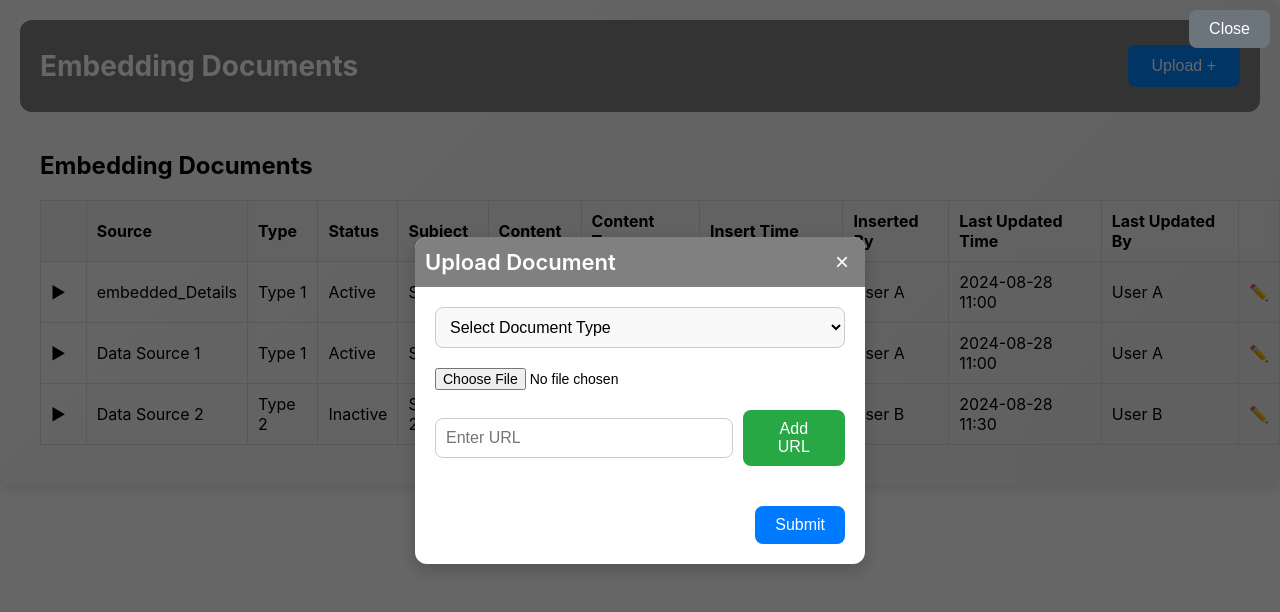
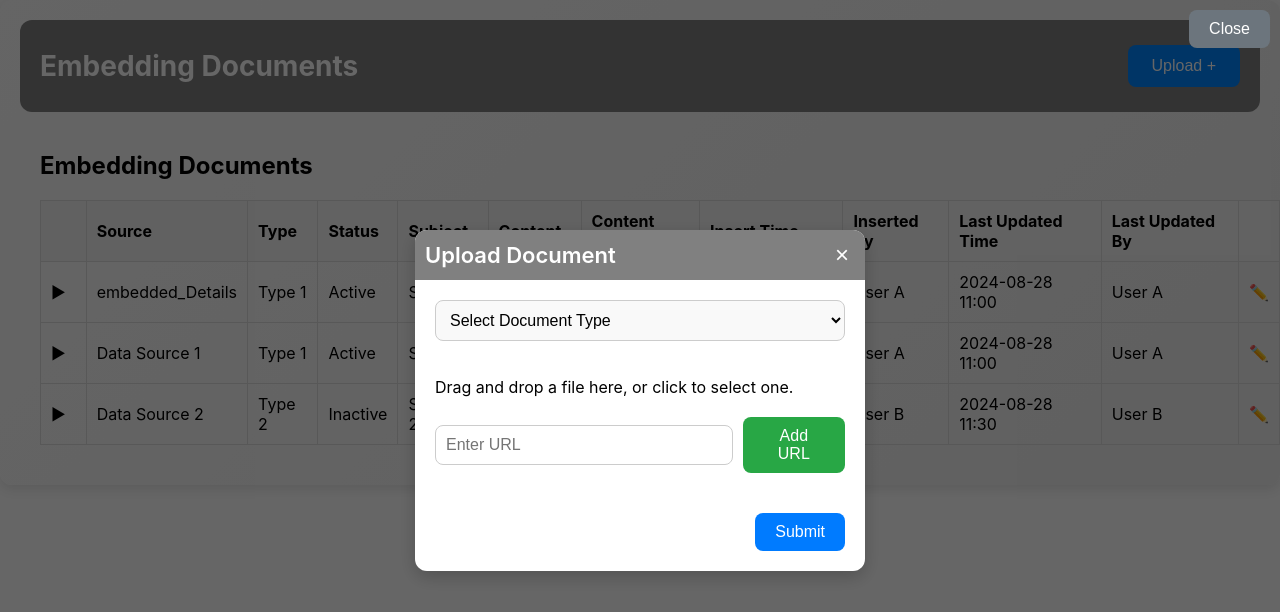
Before and after one commit to anishv02/ChatBot-UI, a React (Create React App) app in the folder practice/: page / in a window 1280 px wide. Both pictures are taken after a click on the button "Upload +". Shown: the top 612 px of the page. Built offline with nearby package versions, Linux system fonts and the light colour scheme.

Commit message:
Update Embeeding.js

```diff
--- a/practice/src/Embeeding.js
+++ b/practice/src/Embeeding.js
@@ -1,4 +1,5 @@
 import React, { useState } from "react";
+import { useDropzone } from "react-dropzone";
 import FancyTable from "./FancyTable";
 import "./App.css"; // Custom CSS for styling
 
@@ -21,10 +22,12 @@ const EmbeddingDocuments = () => {
     setUploadProgress(0);
   };
 
-  const handleFileChange = (event) => {
-    setUploadedFile(event.target.files[0]);
+  const onDrop = (acceptedFiles) => {
+    setUploadedFile(acceptedFiles[0]);
     setUploadProgress(44); // Mock progress for demonstration
   };
+
+  const { getRootProps, getInputProps, isDragActive } = useDropzone({ onDrop });
 
   const handleUrlChange = (event) => {
     setUrl(event.target.value);
@@ -93,13 +96,12 @@ const EmbeddingDocuments = () => {
                 <option value="Document Type 4">Document Type 4</option>
               </select>
 
-              <div className="file-upload-section">
-                <input
-                  type="file"
-                  className="file-input"
-                  onChange={handleFileChange}
-                />
-                {uploadedFile && (
+              <div
+                {...getRootProps()}
+                className={`file-upload-section ${isDragActive ? "drag-over" : ""}`}
+              >
+                <input {...getInputProps()} className="file-input" />
+                {uploadedFile ? (
                   <div className="uploaded-file-info">
                     <p>{uploadedFile.name}</p>
                     <div className="progress-bar">
@@ -111,6 +113,8 @@ const EmbeddingDocuments = () => {
                       </div>
                     </div>
                   </div>
+                ) : (
+                  <p>Drag and drop a file here, or click to select one.</p>
                 )}
               </div>
 
```
